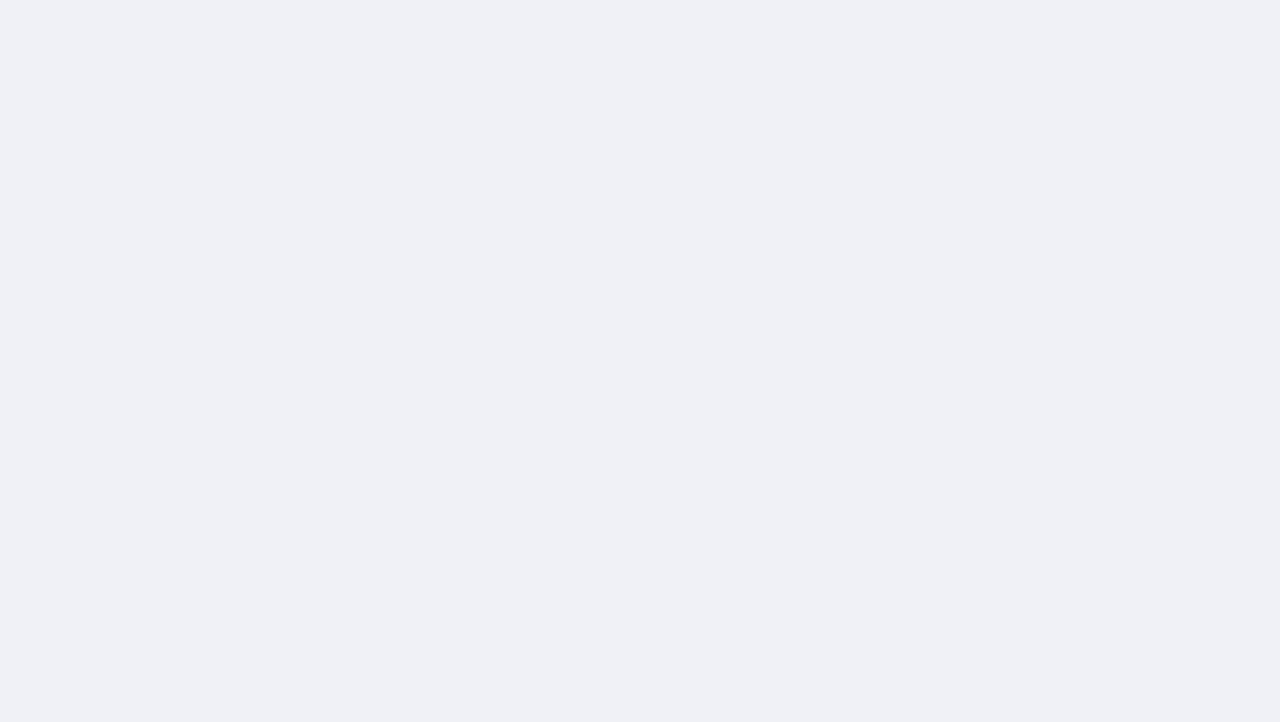
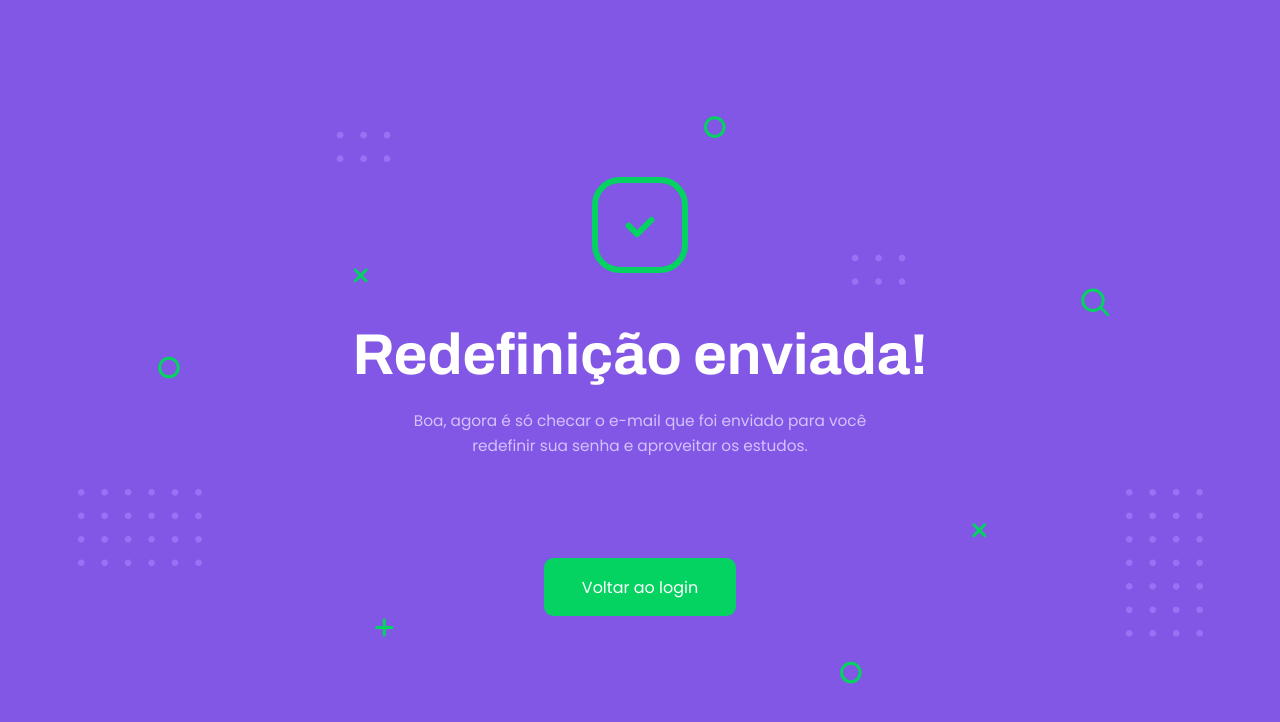
Before and after one commit to guilhermeaw/Proffy-web-2.0, a React (Create React App) app: page /redefinition-finished in a window 1280 px wide. Shown: the top 722 px of the page. Built offline with nearby package versions, Linux system fonts and the light colour scheme.

Commit message:
Created passwordRedefinitionFinished page

```diff
--- a/src/pages/ForgotPassword/index.tsx
+++ b/src/pages/ForgotPassword/index.tsx
@@ -6,7 +6,7 @@ import Input from '../../components/Input';
 import {
   Container,
   Content,
-  RegisterContainer,
+  ForgotContainer,
   BackgroundContainer,
   Background,
 } from './styles';
@@ -18,7 +18,7 @@ const ForgotPassword: React.FC = () => {
   return (
     <Container>
       <Content>
-        <RegisterContainer>
+        <ForgotContainer>
           <Link to="/">
             <img src={backIcon} alt="back" />
           </Link>
@@ -33,7 +33,7 @@ const ForgotPassword: React.FC = () => {
 
             <button type="submit">Enviar</button>
           </form>
-        </RegisterContainer>
+        </ForgotContainer>
       </Content>
 
       <BackgroundContainer>
--- a/src/pages/ForgotPassword/styles.ts
+++ b/src/pages/ForgotPassword/styles.ts
@@ -20,7 +20,7 @@ export const Content = styled.main`
   justify-content: center;
 `;
 
-export const RegisterContainer = styled.div`
+export const ForgotContainer = styled.div`
   position: relative;
   flex: 1;
   display: flex;
@@ -46,7 +46,6 @@ export const RegisterContainer = styled.div`
     }
 
     span {
-      width: 22rem;
       font-size: 1.6rem;
       line-height: 2.6rem;
       margin-bottom: 3.2rem;
--- /dev/null
+++ b/src/pages/PasswordRedefinitionFinished/index.tsx
@@ -0,0 +1,28 @@
+import React from 'react';
+import { Link } from 'react-router-dom';
+
+import { Container, Content } from './styles';
+
+import successIcon from '../../assets/images/icons/success-check-icon.svg';
+
+const PasswordRedefinitionFinished: React.FC = () => {
+  return (
+    <Container>
+      <Content>
+        <div>
+          <img src={successIcon} alt="success" />
+          <h1>Redefinição enviada!</h1>
+          <span>
+            Boa, agora é só checar o e-mail que foi enviado para você redefinir
+            sua senha e aproveitar os estudos.
+          </span>
+        </div>
+        <Link to="/">
+          <button type="button">Voltar ao login</button>
+        </Link>
+      </Content>
+    </Container>
+  );
+};
+
+export default PasswordRedefinitionFinished;
--- /dev/null
+++ b/src/pages/PasswordRedefinitionFinished/styles.ts
@@ -0,0 +1,68 @@
+import styled from 'styled-components';
+
+import backgroundImg from '../../assets/images/success-background.svg';
+
+export const Container = styled.div`
+  width: 100vw;
+  height: 100vh;
+  background-color: ${props => props.theme.colors.primary};
+  padding: 8rem;
+`;
+
+export const Content = styled.div`
+  width: 100%;
+  height: 100%;
+  background: url(${backgroundImg}) no-repeat center;
+  background-size: contain;
+
+  display: flex;
+  flex-direction: column;
+  justify-content: space-around;
+  align-items: center;
+
+  div {
+    display: flex;
+    flex-direction: column;
+    justify-content: center;
+    align-items: center;
+
+    img {
+      margin: 4rem 0;
+    }
+
+    h1 {
+      font-family: 'Archivo';
+      font-weight: bold;
+      font-size: 6rem;
+      text-align: center;
+      color: ${props => props.theme.colors.titleInPrimary};
+      margin-bottom: 2.4rem;
+    }
+
+    span {
+      font-size: 1.6rem;
+      line-height: 2.6rem;
+      color: ${props => props.theme.colors.textInPrimary};
+      width: 48rem;
+      text-align: center;
+    }
+  }
+
+  a {
+    margin-bottom: 6rem;
+  }
+
+  a button {
+    border: 0;
+    border-radius: 1rem;
+    height: 6rem;
+    width: 20rem;
+    color: ${props => props.theme.colors.buttonText};
+    background-color: ${props => props.theme.colors.secondary};
+    transition: background-color 0.2s;
+
+    &:hover {
+      background-color: ${props => props.theme.colors.secondaryDark};
+    }
+  }
+`;
--- a/src/routes/index.tsx
+++ b/src/routes/index.tsx
@@ -5,6 +5,7 @@ import SignIn from '../pages/SignIn';
 import SignUp from '../pages/SignUp';
 import RegisterFinish from '../pages/RegisterFinish';
 import ForgotPassword from '../pages/ForgotPassword';
+import PasswordRedefinitionFinished from '../pages/PasswordRedefinitionFinished';
 
 const Routes: React.FC = () => {
   return (
@@ -13,6 +14,10 @@ const Routes: React.FC = () => {
       <Route path="/signup" component={SignUp} />
       <Route path="/register-finished" component={RegisterFinish} />
       <Route path="/forgot" component={ForgotPassword} />
+      <Route
+        path="/redefinition-finished"
+        component={PasswordRedefinitionFinished}
+      />
     </Switch>
   );
 };
```
